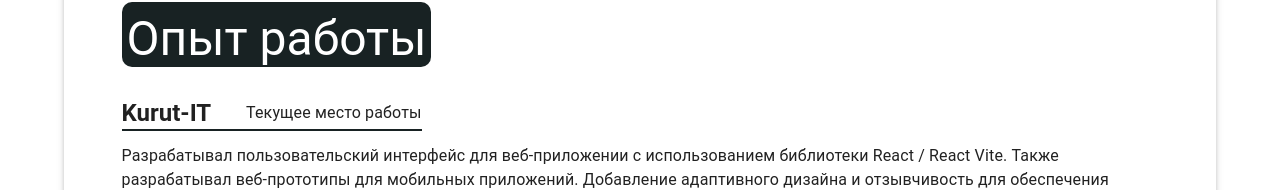
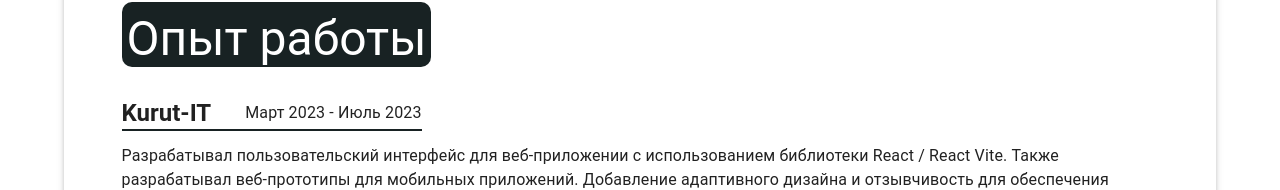
Before and after one commit to crascot/summary, a React (Create React App) app: page / in a window 1280 px wide. Shown: the part 1933-2123 px from the top of the page. Built offline with nearby package versions, Linux system fonts and the light colour scheme; a web font is replaced by a local one.

Commit message:
изменил контент

```diff
--- a/src/content/content.js
+++ b/src/content/content.js
@@ -61,8 +61,8 @@ export const content = {
     works: [
         {
             name: 'Kurut-IT',
-            // time: 'Март 2023 - 3.3.2023',
-            time: 'Текущее место работы',
+            time: 'Март 2023 - Июль 2023',
+            // time: 'Текущее место работы',
             text: 'Разрабатывал пользовательский интерфейс для веб-приложении с использованием библиотеки React / React Vite. Также разрабатывал веб-прототипы для мобильных приложений. Добавление адаптивного дизайна и отзывчивость для обеспечения удобного просмотра на различных устройствах. Использовал различные стилизованные фреймворки для повышение эффективности и поддержки стилей. Внедрял REST API для обмена данными между пользователями и сервером'
         }
     ]
```
Also changed, not shown: 2 other files (tests, documents, lock files or other folders).
